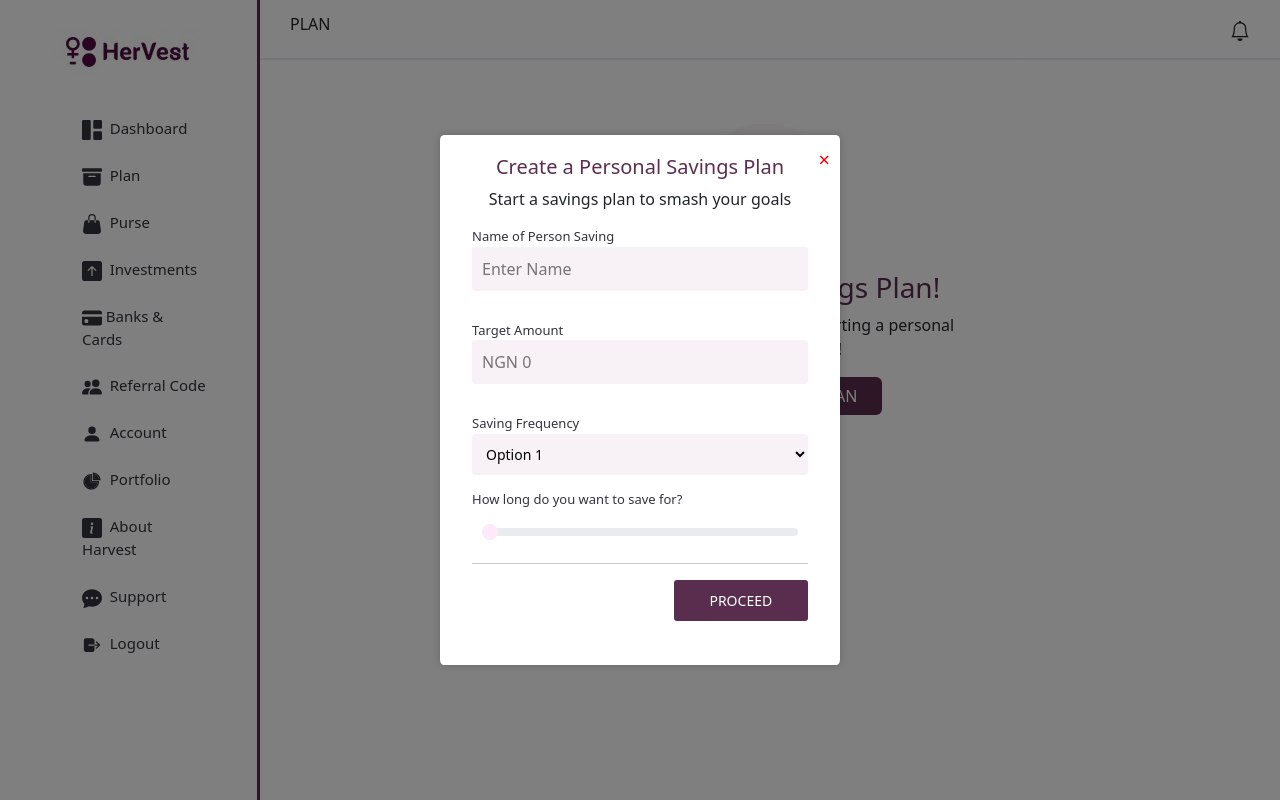
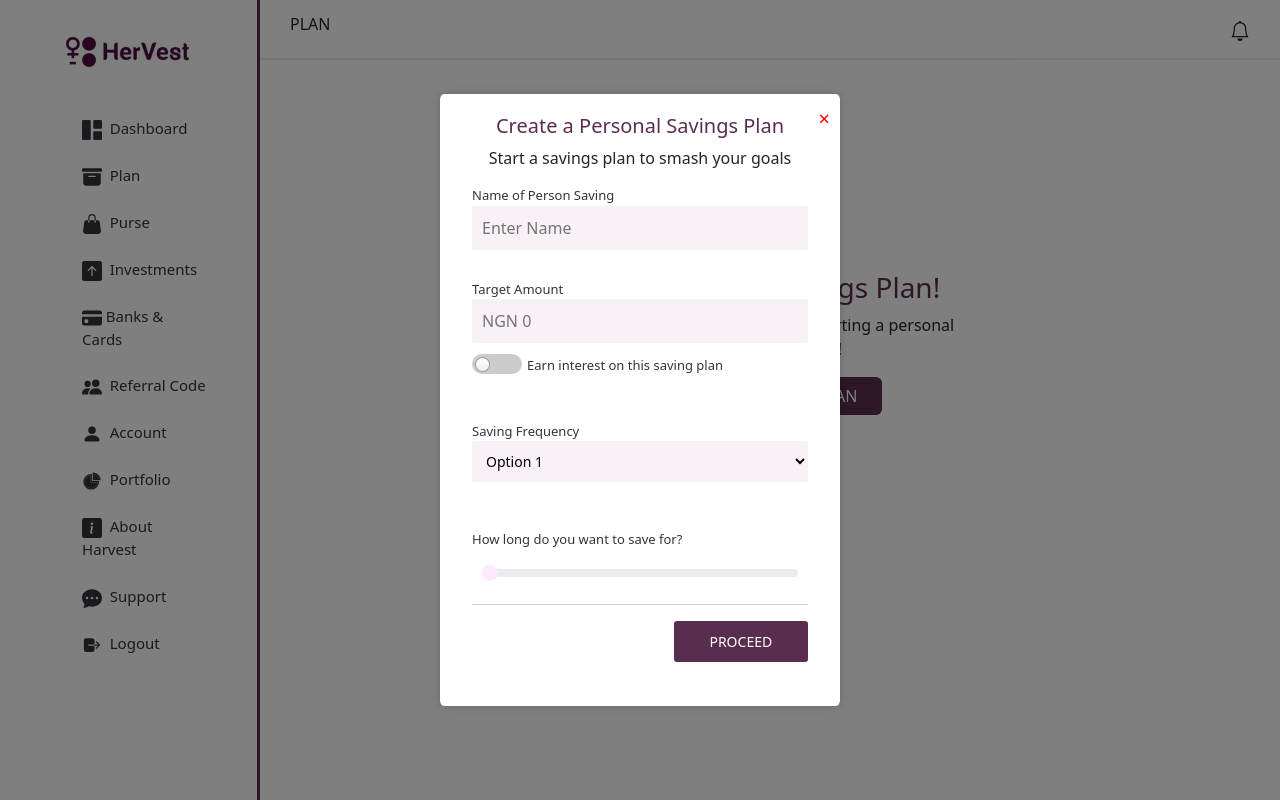
Before and after one commit to segzy2baba/LibertyDash, a React (Vite) app in the folder AdminDash/: page /plan in a window 1280 px wide. Both pictures are taken after a click on the button "START A SAVINGS PLAN". Built offline with nearby package versions, Linux system fonts and the light colour scheme; a web font is replaced by a local one.

Commit message:
update form

```diff
--- a/AdminDash/src/components/Form/FormPlan.jsx
+++ b/AdminDash/src/components/Form/FormPlan.jsx
@@ -6,6 +6,12 @@ function FormPlan() {
 
   const handleRangeChange = (e) => {
     setRangeValue(e.target.value);
+  };
+
+  const [isChecked, setIsChecked] = useState(false);
+
+  const handleToggle = () => {
+    setIsChecked(!isChecked);
   };
 
   return (
@@ -21,7 +27,21 @@ function FormPlan() {
               <label htmlFor="password">Target Amount</label>
               <input type="password" id="password" placeholder="NGN 0" />
             </div>
-            <div className="input-container">
+
+            <div className="toggle d-flex justify-content-start align-items-end mb-5" onClick={handleToggle}>
+              <input
+                className="toggle-checkbox"
+                type="checkbox"
+                checked={isChecked}
+                onChange={() => {}}
+              />
+              <div
+                className={`toggle-switch ${isChecked ? "checked" : ""}`}
+              ></div>
+              <span className="toggle-label">Earn interest on this saving plan</span>
+            </div>
+
+            <div className="input-container mb-5">
               <label htmlFor="email">Saving Frequency</label>
               <select id="email">
                 <option value="option1">Option 1</option>
@@ -29,7 +49,7 @@ function FormPlan() {
                 <option value="option3">Option 3</option>
               </select>
             </div>
-            <div className="input-container range-container">
+            <div className="input-container range-container ">
               <label htmlFor="customRange1" className="form-label">
                 How long do you want to save for?
               </label>
--- a/AdminDash/src/components/Form/form.css
+++ b/AdminDash/src/components/Form/form.css
@@ -184,3 +184,59 @@
   .form input[type="range"]:hover + .tooltip1 {
     visibility: visible;
   }
+
+
+
+  .toggle {
+    cursor: pointer;
+    margin-top: -1.2rem;
+    display: inline-block;
+    font-size: 13px;
+  }
+
+  .toggle-switch {
+    display: inline-block;
+    background: #ccc;
+    border-radius: 16px;
+    width: 50px;
+    height: 20px;
+    position: relative;
+    vertical-align: middle;
+    transition: background 0.25s;
+  }
+  .toggle-switch:before, .toggle-switch:after {
+    content: "";
+  }
+  .toggle-switch:before {
+    display: block;
+    background: linear-gradient(to bottom, #fff 0%, #eee 100%);
+    border-radius: 50%;
+    box-shadow: 0 0 0 1px rgba(0, 0, 0, 0.25);
+    width: 13px;
+    height: 13px;
+    position: absolute;
+    top: 4px;
+    left: 4px;
+    transition: left 0.25s;
+  }
+  .toggle:hover .toggle-switch:before {
+    background: linear-gradient(to bottom, #fff 0%, #fff 100%);
+    box-shadow: 0 0 0 1px rgba(0, 0, 0, 0.5);
+  }
+  .toggle-checkbox:checked + .toggle-switch {
+    background: #592d4d;
+  }
+  .toggle-checkbox:checked + .toggle-switch:before {
+    left: 30px;
+  }
+
+  .toggle-checkbox {
+    position: absolute;
+    visibility: hidden;
+  }
+
+  .toggle-label {
+    margin-left: 5px;
+    position: relative;
+    top: 2px;
+  }
```
